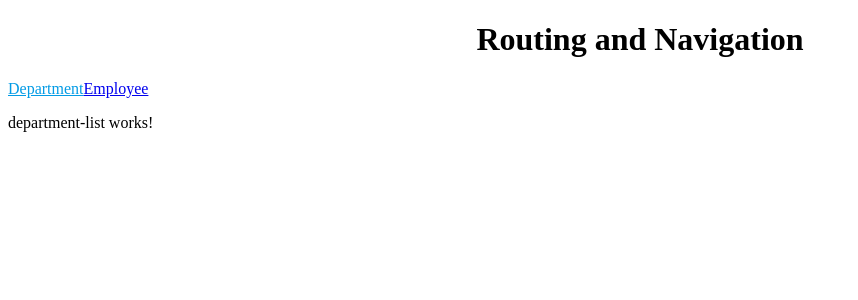
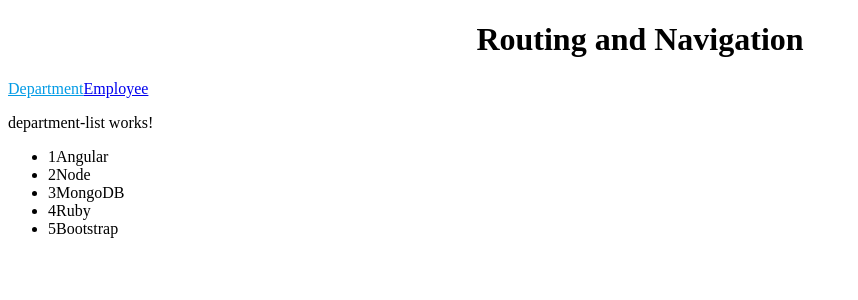
Before and after one commit to SomeThigWrong/FirstAngularApp, an Angular app: page /department in a window 1280 px wide. Shown: the top 300 px of the page, without its empty margins (0-858 px from the left). Built offline with nearby package versions, Linux system fonts and the light colour scheme.

Commit message:
Route Parameter

```diff
--- a/src/app/app-routing.module.ts
+++ b/src/app/app-routing.module.ts
@@ -3,11 +3,13 @@ import { Routes, RouterModule } from '@angular/router';
 import { DepartmentListComponent } from './department-list/department-list.component';
 import { EmployeeListComponent } from './employee-list/employee-list.component';
 import { PageNotFoundComponent } from './page-not-found/page-not-found.component';
+import { DepartmentDetailComponent } from './department-detail/department-detail.component';
 
 
 const routes: Routes = [
   {path:"",redirectTo:"/department",pathMatch:'full'},
   {path:"department",component:DepartmentListComponent},
+  {path:"department/:id",component:DepartmentDetailComponent},
   {path:"employee",component:EmployeeListComponent},
   //should be in the final route declaration
   {path:"**",component:PageNotFoundComponent},
@@ -18,4 +20,4 @@ const routes: Routes = [
   exports: [RouterModule]
 })
 export class AppRoutingModule { }
-export const  routingComponents = [DepartmentListComponent,EmployeeListComponent,PageNotFoundComponent]
+export const  routingComponents = [DepartmentListComponent,EmployeeListComponent,PageNotFoundComponent,DepartmentDetailComponent]
--- a/src/app/app.module.ts
+++ b/src/app/app.module.ts
@@ -6,15 +6,13 @@ import { AppComponent } from './app.component';
 import { MyfirstcomponentComponent } from './myfirstcomponent/myfirstcomponent.component';
 import { EmployeeService } from './employee.service';
 import { HttpClientModule } from '@angular/common/http';
-import { PageNotFoundComponent } from './page-not-found/page-not-found.component';
 
 
 @NgModule({
   declarations: [
     AppComponent,
     MyfirstcomponentComponent,
-    routingComponents,
-    PageNotFoundComponent
+    routingComponents
   ],
   imports: [
     BrowserModule,
--- /dev/null
+++ b/src/app/department-detail/department-detail.component.html
@@ -0,0 +1,2 @@
+<p>department-detail works!</p>
+<h1>You selected with department id {{departmentID}}</h1>
--- /dev/null
+++ b/src/app/department-detail/department-detail.component.ts
@@ -0,0 +1,19 @@
+import { Component, OnInit } from '@angular/core';
+import {ActivatedRoute} from '@angular/router'
+
+@Component({
+  selector: 'app-department-detail',
+  templateUrl: './department-detail.component.html',
+  styleUrls: ['./department-detail.component.css']
+})
+export class DepartmentDetailComponent implements OnInit {
+
+  public departmentID;
+  constructor(private route: ActivatedRoute) { }
+
+  ngOnInit() {
+    let id = parseInt(this.route.snapshot.paramMap.get('id'));
+    this.departmentID = id;
+  }
+
+}
--- a/src/app/department-list/department-list.component.ts
+++ b/src/app/department-list/department-list.component.ts
@@ -1,19 +1,35 @@
 import { Component, OnInit } from '@angular/core';
-
+import {Router} from '@angular/router';
 @Component({
   selector: 'app-department-list',
   template: `
     <p>
       department-list works!
     </p>
+    <ul class="items">
+      <li (click)="onSelect(department)" *ngFor="let department of departments">
+        <span class="badge">{{department.id}}</span>{{department.name}}
+      </li>
+    <ul>
   `,
   styles: []
 })
 export class DepartmentListComponent implements OnInit {
 
-  constructor() { }
+  departments = [
+    {"id":1,"name":"Angular"},
+    {"id":2,"name":"Node"},
+    {"id":3,"name":"MongoDB"},
+    {"id":4,"name":"Ruby"},
+    {"id":5,"name":"Bootstrap"}
+  ]
+
+  constructor(private router: Router) { }
 
   ngOnInit() {
   }
+  onSelect(department){
+    this.router.navigate(["/department",department.id])
+  }
 
 }
```
Also changed, not shown: src/app/department-detail/department-detail.component.css (added), 1 other file (tests, documents, lock files or other folders).
